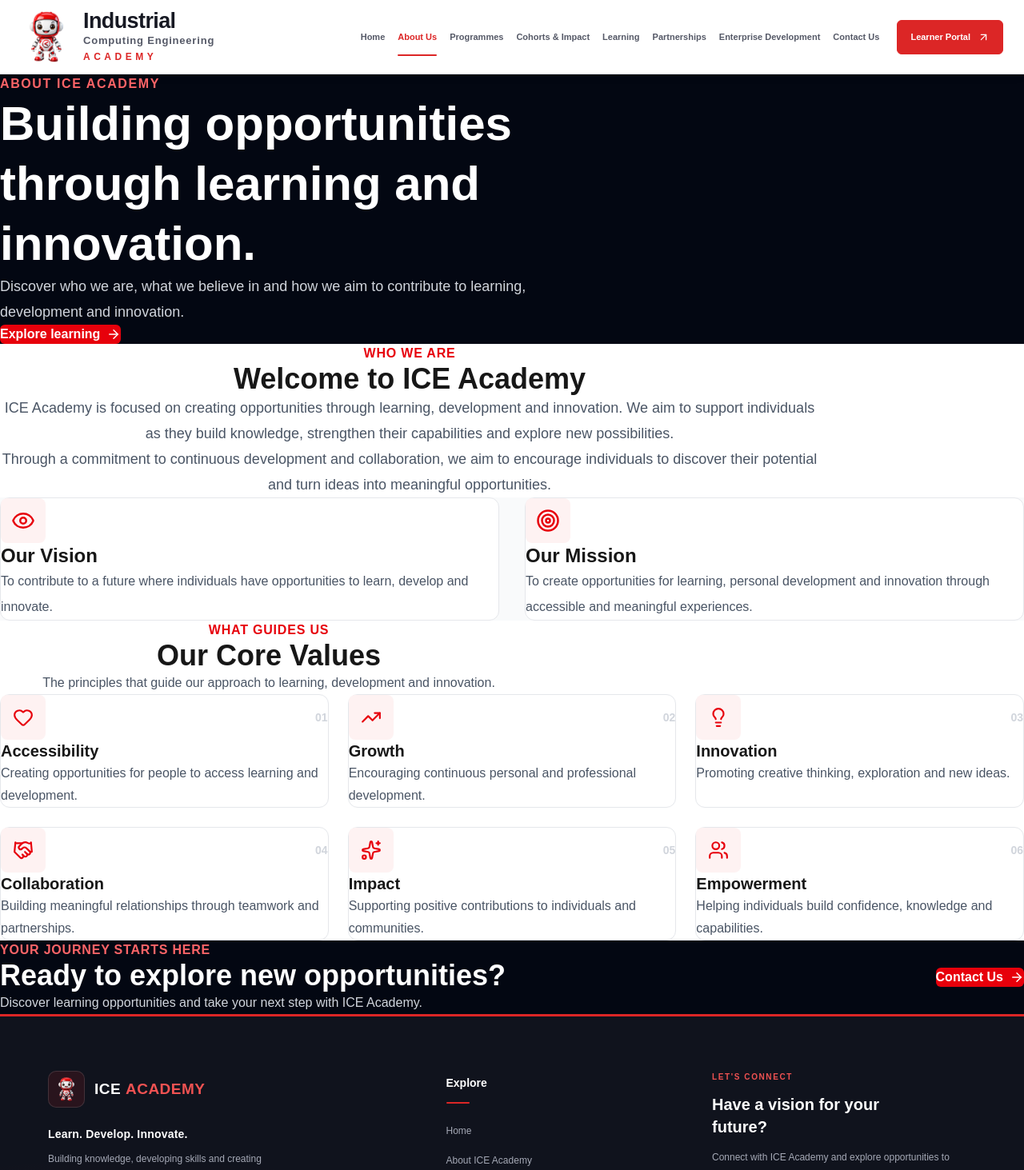
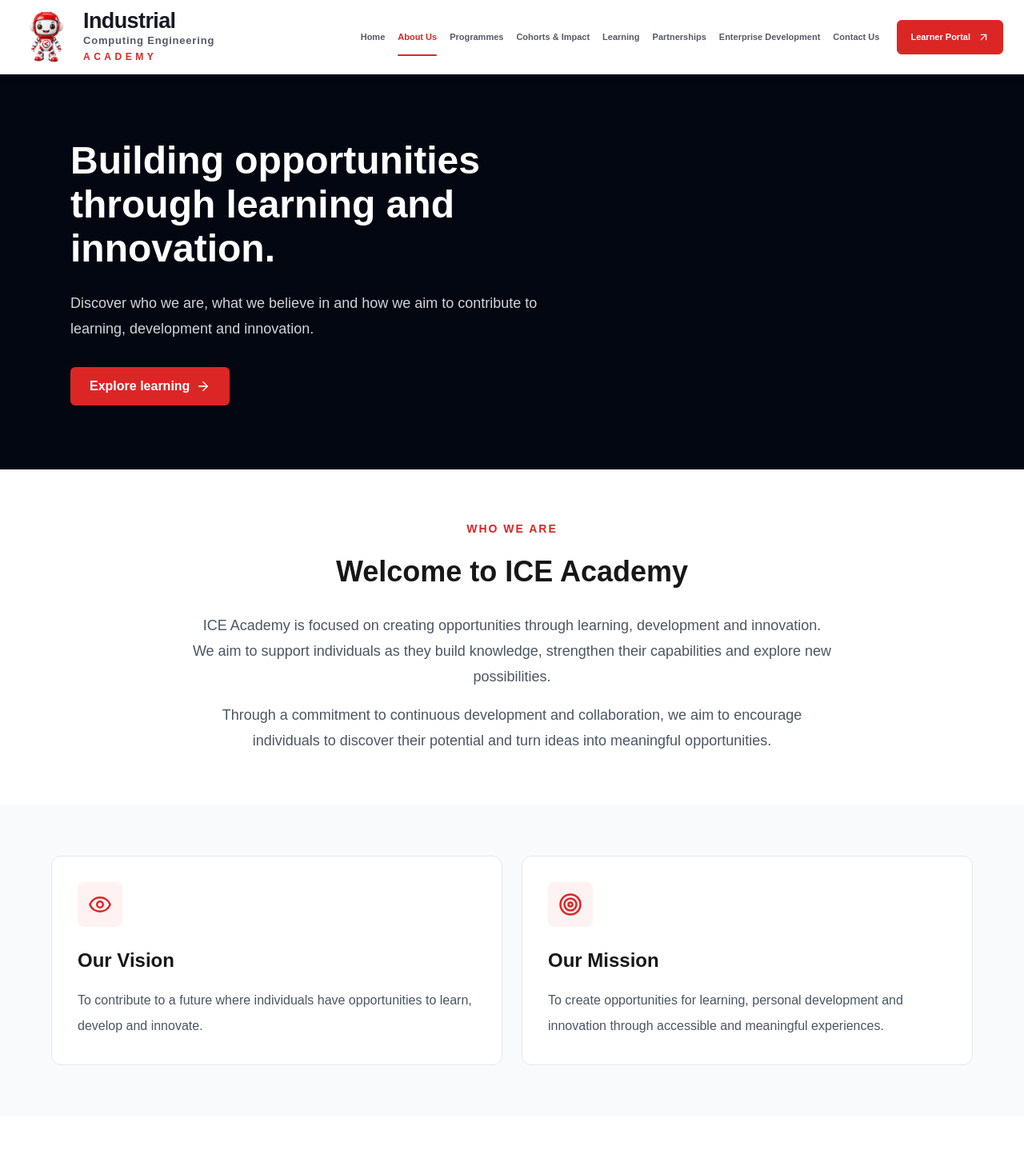
Before and after one commit to Gimsoi-pty-ltd/ICE-ACADEMY, a React (Vite) app in the folder ice-project/: page /about in a window 1280 px wide. Shown: the top 1463 px of the page at 80% size. Built offline with nearby package versions, Linux system fonts and the light colour scheme.

Commit message:
Fix About page centering and restore card hover glow

```diff
--- a/ice-project/src/pages/About.jsx
+++ b/ice-project/src/pages/About.jsx
@@ -1,4 +1,3 @@
-
 import {
   Target,
   Eye,
@@ -17,63 +16,73 @@ const values = [
   {
     icon: Heart,
     title: 'Accessibility',
-    description:
-      'Creating opportunities for people to access learning and development.',
+    description: 'Creating opportunities for people to access learning and development.',
   },
   {
     icon: TrendingUp,
     title: 'Growth',
-    description:
-      'Encouraging continuous personal and professional development.',
+    description: 'Encouraging continuous personal and professional development.',
   },
   {
     icon: Lightbulb,
     title: 'Innovation',
-    description:
-      'Promoting creative thinking, exploration and new ideas.',
+    description: 'Promoting creative thinking, exploration and new ideas.',
   },
   {
     icon: Handshake,
     title: 'Collaboration',
-    description:
-      'Building meaningful relationships through teamwork and partnerships.',
+    description: 'Building meaningful relationships through teamwork and partnerships.',
   },
   {
     icon: Sparkles,
     title: 'Impact',
-    description:
-      'Supporting positive contributions to individuals and communities.',
+    description: 'Supporting positive contributions to individuals and communities.',
   },
   {
     icon: Users,
     title: 'Empowerment',
-    description:
-      'Helping individuals build confidence, knowledge and capabilities.',
+    description: 'Helping individuals build confidence, knowledge and capabilities.',
   },
 ]
 
 export default function About() {
   return (
-    <main>
-      {/* Hero Section */}
-      <section className="bg-gray-950 text-white py-24 px-6">
-        <div className="max-w-7xl mx-auto">
-          <p className="text-red-400 font-semibold uppercase tracking-widest">
-            About ICE Academy
-          </p>
+    <main style={{ width: '100%', overflowX: 'hidden', margin: 0, padding: 0, boxSizing: 'border-box' }}>
 
-          <h1 className="text-4xl md:text-6xl font-bold mt-5 max-w-3xl leading-tight">
+      {/* GLOW HOVER EFFECT FOR CARDS */}
+      <style>{`
+        .ice-card {
+          transition: transform 0.3s ease, box-shadow 0.3s ease, border-color 0.3s ease;
+        }
+        .ice-card:hover {
+          transform: translateY(-5px);
+          border-color: #fca5a5 !important;
+          box-shadow: 0 20px 40px rgba(220, 38, 38, 0.22), 0 0 25px rgba(220, 38, 38, 0.18);
+        }
+        .ice-icon {
+          transition: background 0.3s ease;
+        }
+        .ice-card:hover .ice-icon {
+          background: #dc2626 !important;
+        }
+        .ice-card:hover .ice-icon svg {
+          color: #ffffff !important;
+        }
+      `}</style>
+
+      {/* HERO - HAS background = LEFT, but NOT touching edge */}
+      <section style={{ width: '100%', background: '#030712', color: '#fff', padding: '80px 0', boxSizing: 'border-box' }}>
+        <div style={{ maxWidth: '1152px', width: '100%', margin: '0 auto', padding: '0 24px', boxSizing: 'border-box', textAlign: 'left' }}>
+          <h1 style={{ fontSize: '48px', fontWeight: 800, lineHeight: '1.15', maxWidth: '700px', margin: 0, textAlign: 'left' }}>
             Building opportunities through learning and innovation.
           </h1>
-
-          <p className="text-gray-300 text-lg leading-8 mt-6 max-w-2xl">
+          <p style={{ color: '#d1d5db', fontSize: '18px', lineHeight: '32px', marginTop: '24px', maxWidth: '650px', textAlign: 'left' }}>
             Discover who we are, what we believe in and how we aim to
             contribute to learning, development and innovation.
           </p>
-
           <Link
             to="/learning"
-            className="inline-flex items-center gap-2 mt-8 bg-red-600 hover:bg-red-700 text-white px-6 py-3 rounded-md font-semibold transition"
+            style={{ display: 'inline-flex', alignItems: 'center', gap: '8px', marginTop: '32px', background: '#dc2626', color: '#fff', padding: '12px 24px', borderRadius: '6px', fontWeight: 600, textDecoration: 'none' }}
           >
             Explore learning
             <ArrowRight size={18} />
@@ -81,25 +90,22 @@ export default function About() {
         </div>
       </section>
 
-      {/* Who We Are */}
-      <section className="py-20 px-6">
-        <div className="max-w-5xl mx-auto text-center">
-          <p className="text-red-600 font-semibold uppercase tracking-wider">
+      {/* WHO WE ARE - NO card, NO background = TRUE CENTRE */}
+      <section style={{ width: '100%', display: 'flex', justifyContent: 'center', padding: '64px 20px', boxSizing: 'border-box' }}>
+        <div style={{ maxWidth: '800px', width: '100%', margin: '0 auto', textAlign: 'center' }}>
+          <p style={{ color: '#dc2626', fontWeight: 600, textTransform: 'uppercase', letterSpacing: '2px', fontSize: '14px', textAlign: 'center', margin: 0 }}>
             Who We Are
           </p>
-
-          <h2 className="text-3xl md:text-4xl font-bold mt-4">
+          <h2 style={{ fontSize: '36px', fontWeight: 800, marginTop: '16px', marginBottom: 0, textAlign: 'center' }}>
             Welcome to ICE Academy
           </h2>
-
-          <p className="text-gray-600 text-lg leading-8 mt-6">
+          <p style={{ color: '#4b5563', fontSize: '18px', lineHeight: '32px', marginTop: '24px', textAlign: 'center' }}>
             ICE Academy is focused on creating opportunities through
             learning, development and innovation. We aim to support
             individuals as they build knowledge, strengthen their
             capabilities and explore new possibilities.
           </p>
-
-          <p className="text-gray-600 text-lg leading-8 mt-4">
+          <p style={{ color: '#4b5563', fontSize: '18px', lineHeight: '32px', marginTop: '16px', textAlign: 'center' }}>
             Through a commitment to continuous development and
             collaboration, we aim to encourage individuals to discover
             their potential and turn ideas into meaningful opportunities.
@@ -107,94 +113,69 @@ export default function About() {
         </div>
       </section>
 
-      {/* Vision and Mission */}
-      <section className="bg-gray-50 py-20 px-6">
-        <div className="max-w-7xl mx-auto grid md:grid-cols-2 gap-8">
-
-          {/* Vision */}
-          <article className="bg-white p-8 md:p-10 rounded-xl border border-gray-200 hover:shadow-lg transition duration-300">
-            <div className="w-14 h-14 bg-red-50 rounded-lg flex items-center justify-center">
-              <Eye size={30} className="text-red-600" />
+      {/* VISION + MISSION - HAS cards = LEFT inside cards + GLOW */}
+      <section style={{ width: '100%', background: '#f9fafb', padding: '64px 20px', boxSizing: 'border-box', display: 'flex', justifyContent: 'center' }}>
+        <div style={{ maxWidth: '1152px', width: '100%', margin: '0 auto', display: 'grid', gridTemplateColumns: 'repeat(auto-fit, minmax(280px, 1fr))', gap: '24px', boxSizing: 'border-box' }}>
+          <article className="ice-card" style={{ background: '#fff', padding: '32px', borderRadius: '12px', border: '1px solid #e5e7eb', textAlign: 'left' }}>
+            <div className="ice-icon" style={{ width: '56px', height: '56px', background: '#fef2f2', borderRadius: '8px', display: 'flex', alignItems: 'center', justifyContent: 'center' }}>
+              <Eye size={30} color="#dc2626" />
             </div>
-
-            <h2 className="text-2xl font-bold mt-6">
-              Our Vision
-            </h2>
-
-            <p className="text-gray-600 leading-8 mt-4">
+            <h2 style={{ fontSize: '24px', fontWeight: 700, marginTop: '24px', marginBottom: 0, textAlign: 'left' }}>Our Vision</h2>
+            <p style={{ color: '#4b5563', lineHeight: '32px', marginTop: '16px', textAlign: 'left' }}>
               To contribute to a future where individuals have
               opportunities to learn, develop and innovate.
             </p>
           </article>
 
-          {/* Mission */}
-          <article className="bg-white p-8 md:p-10 rounded-xl border border-gray-200 hover:shadow-lg transition duration-300">
-            <div className="w-14 h-14 bg-red-50 rounded-lg flex items-center justify-center">
-              <Target size={30} className="text-red-600" />
+          <article className="ice-card" style={{ background: '#fff', padding: '32px', borderRadius: '12px', border: '1px solid #e5e7eb', textAlign: 'left' }}>
+            <div className="ice-icon" style={{ width: '56px', height: '56px', background: '#fef2f2', borderRadius: '8px', display: 'flex', alignItems: 'center', justifyContent: 'center' }}>
+              <Target size={30} color="#dc2626" />
             </div>
-
-            <h2 className="text-2xl font-bold mt-6">
-              Our Mission
-            </h2>
-
-            <p className="text-gray-600 leading-8 mt-4">
+            <h2 style={{ fontSize: '24px', fontWeight: 700, marginTop: '24px', marginBottom: 0, textAlign: 'left' }}>Our Mission</h2>
+            <p style={{ color: '#4b5563', lineHeight: '32px', marginTop: '16px', textAlign: 'left' }}>
               To create opportunities for learning, personal
               development and innovation through accessible and
               meaningful experiences.
             </p>
           </article>
-
         </div>
       </section>
 
-      {/* Core Values */}
-      <section className="py-20 px-6">
-        <div className="max-w-7xl mx-auto">
-
-          <div className="text-center max-w-2xl mx-auto mb-14">
-            <p className="text-red-600 font-semibold uppercase tracking-wider">
+      {/* CORE VALUES */}
+      <section style={{ width: '100%', padding: '64px 20px', boxSizing: 'border-box', display: 'flex', justifyContent: 'center' }}>
+        <div style={{ maxWidth: '1152px', width: '100%', margin: '0 auto' }}>
+          {/* Heading - NO card, NO background = CENTRED */}
+          <div style={{ maxWidth: '650px', margin: '0 auto 48px auto', textAlign: 'center' }}>
+            <p style={{ color: '#dc2626', fontWeight: 600, textTransform: 'uppercase', letterSpacing: '2px', fontSize: '14px', textAlign: 'center', margin: 0 }}>
               What Guides Us
             </p>
-
-            <h2 className="text-3xl md:text-4xl font-bold mt-4">
+            <h2 style={{ fontSize: '36px', fontWeight: 800, marginTop: '16px', marginBottom: 0, textAlign: 'center' }}>
               Our Core Values
             </h2>
-
-            <p className="text-gray-600 mt-4 leading-7">
+            <p style={{ color: '#4b5563', marginTop: '16px', lineHeight: '28px', textAlign: 'center' }}>
               The principles that guide our approach to learning,
               development and innovation.
             </p>
           </div>
 
-          <div className="grid sm:grid-cols-2 lg:grid-cols-3 gap-6">
+          {/* Cards - HAS cards = LEFT inside cards + GLOW */}
+          <div style={{ display: 'grid', gridTemplateColumns: 'repeat(auto-fit, minmax(280px, 1fr))', gap: '24px' }}>
             {values.map((value, index) => {
               const Icon = value.icon
-
               return (
                 <article
                   key={value.title}
-                  className="group p-8 border border-gray-200 rounded-xl hover:border-red-300 hover:shadow-xl hover:-translate-y-1 transition-all duration-300"
+                  className="ice-card"
+                  style={{ padding: '32px', border: '1px solid #e5e7eb', borderRadius: '12px', background: '#fff', textAlign: 'left' }}
                 >
-                  <div className="flex justify-between items-center">
-                    <div className="w-14 h-14 bg-red-50 rounded-lg flex items-center justify-center group-hover:bg-red-600 transition duration-300">
-                      <Icon
-                        size={26}
-                        className="text-red-600 group-hover:text-white transition duration-300"
-                      />
+                  <div style={{ display: 'flex', justifyContent: 'space-between', alignItems: 'flex-start' }}>
+                    <div className="ice-icon" style={{ width: '56px', height: '56px', background: '#fef2f2', borderRadius: '8px', display: 'flex', alignItems: 'center', justifyContent: 'center' }}>
+                      <Icon size={26} color="#dc2626" />
                     </div>
-
-                    <span className="text-sm font-semibold text-gray-300">
-                      0{index + 1}
-                    </span>
+                    <span style={{ fontSize: '14px', fontWeight: 600, color: '#d1d5db' }}>0{index + 1}</span>
                   </div>
-
-                  <h3 className="text-xl font-bold mt-6">
-                    {value.title}
-                  </h3>
-
-                  <p className="text-gray-600 leading-7 mt-3">
-                    {value.description}
-                  </p>
+                  <h3 style={{ fontSize: '20px', fontWeight: 700, marginTop: '24px', marginBottom: 0, textAlign: 'left' }}>{value.title}</h3>
+                  <p style={{ color: '#4b5563', lineHeight: '28px', marginTop: '12px', textAlign: 'left' }}>{value.description}</p>
                 </article>
               )
             })}
@@ -202,35 +183,30 @@ export default function About() {
         </div>
       </section>
 
-      {/* Call To Action */}
-      <section className="bg-gray-950 text-white py-16 px-6">
-        <div className="max-w-7xl mx-auto flex flex-col md:flex-row md:items-center justify-between gap-8">
-
-          <div>
-            <p className="text-red-400 font-semibold uppercase tracking-wider">
+      {/* CTA - HAS background = LEFT */}
+      <section style={{ width: '100%', background: '#030712', color: '#fff', padding: '56px 20px', boxSizing: 'border-box', display: 'flex', justifyContent: 'center' }}>
+        <div style={{ maxWidth: '1152px', width: '100%', margin: '0 auto', display: 'flex', flexWrap: 'wrap', alignItems: 'center', justifyContent: 'space-between', gap: '32px', textAlign: 'left' }}>
+          <div style={{ textAlign: 'left' }}>
+            <p style={{ color: '#f87171', fontWeight: 600, textTransform: 'uppercase', letterSpacing: '2px', fontSize: '14px', margin: 0, textAlign: 'left' }}>
               Your Journey Starts Here
             </p>
-
-            <h2 className="text-3xl md:text-4xl font-bold mt-3">
+            <h2 style={{ fontSize: '32px', fontWeight: 800, marginTop: '12px', marginBottom: 0, textAlign: 'left' }}>
               Ready to explore new opportunities?
             </h2>
-
-            <p className="text-gray-300 mt-4 leading-7">
-              Discover learning opportunities and take your next step
-              with ICE Academy.
+            <p style={{ color: '#d1d5db', marginTop: '16px', lineHeight: '28px', textAlign: 'left' }}>
+              Discover learning opportunities and take your next step with ICE Academy.
             </p>
           </div>
-
           <Link
             to="/contact"
-            className="inline-flex items-center justify-center gap-2 bg-red-600 hover:bg-red-700 text-white px-7 py-3 rounded-md font-semibold transition shrink-0"
+            style={{ display: 'inline-flex', alignItems: 'center', gap: '8px', background: '#dc2626', color: '#fff', padding: '12px 28px', borderRadius: '6px', fontWeight: 600, textDecoration: 'none', flexShrink: 0 }}
           >
             Contact Us
             <ArrowRight size={18} />
           </Link>
-
         </div>
       </section>
+
     </main>
   )
 }
```
